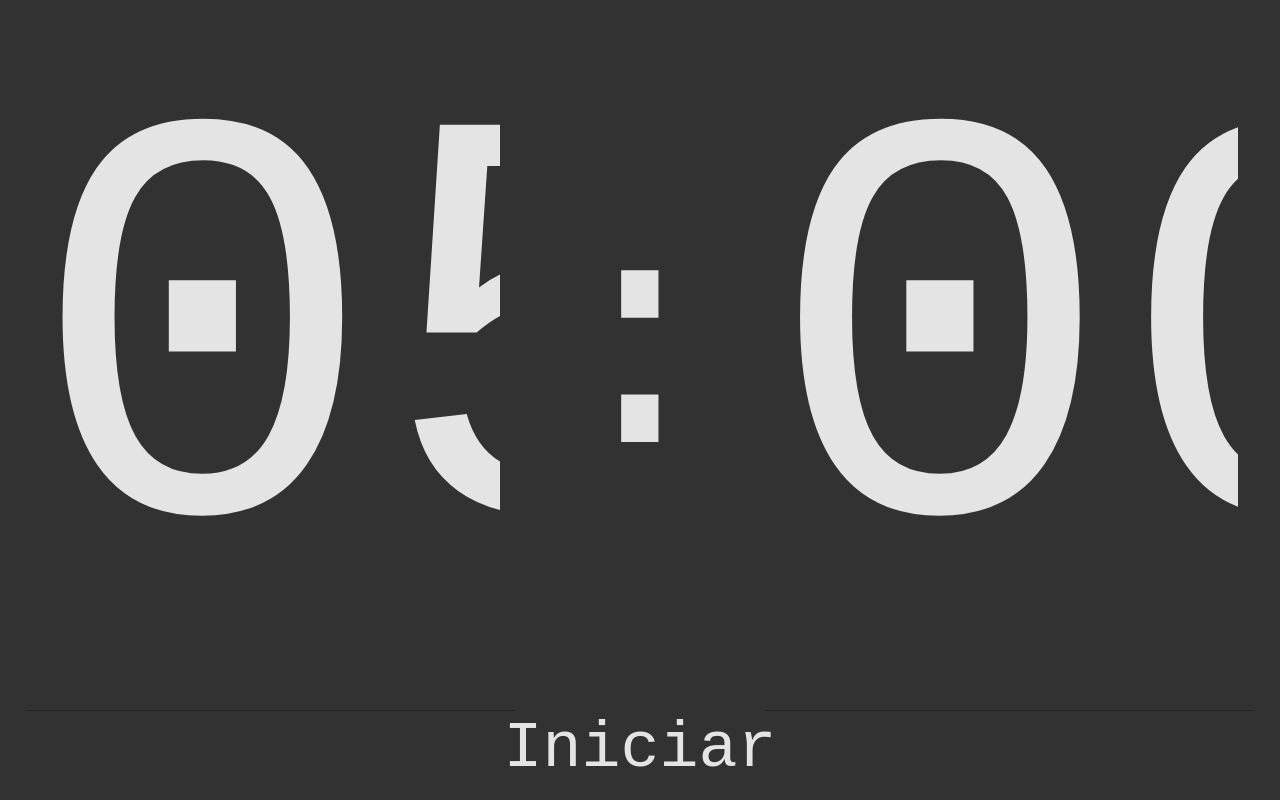
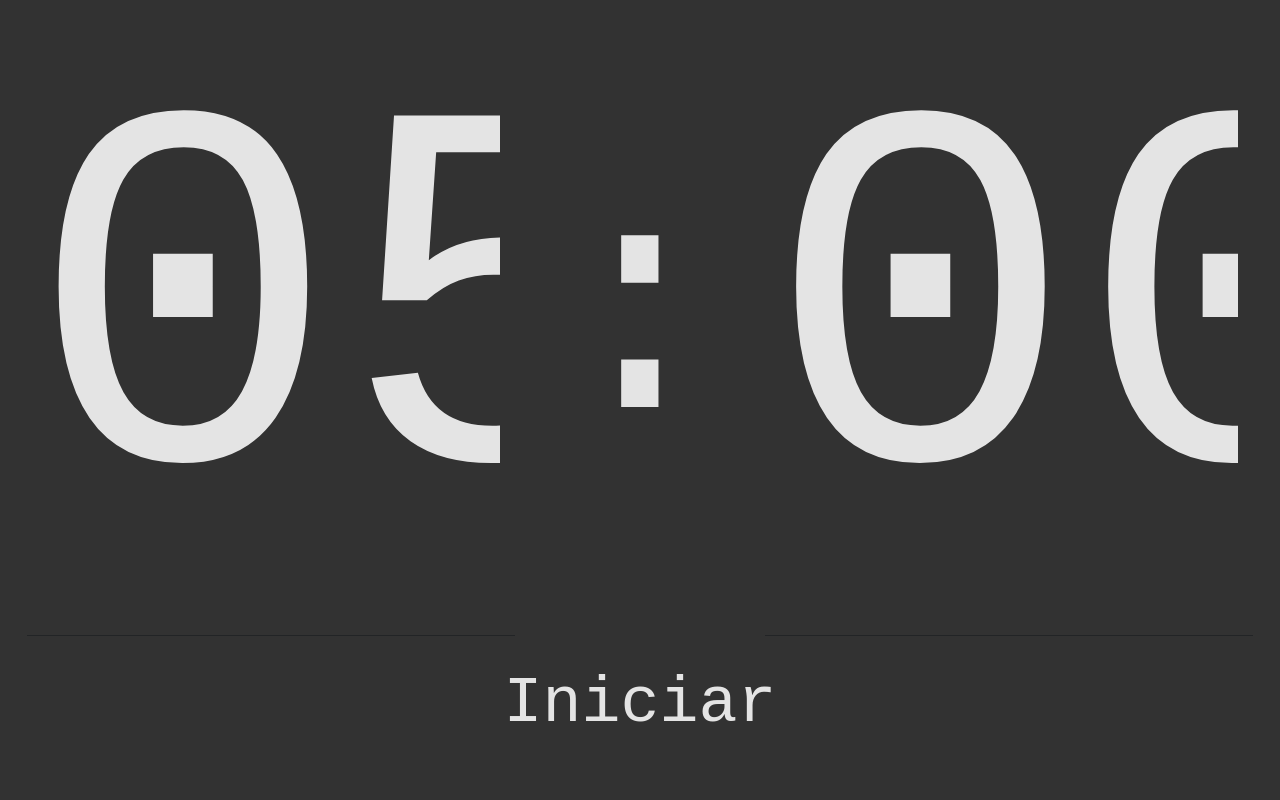
Before and after one commit to bsad79/Temporizador, a plain HTML site: page index.html in a window 1280 px wide. Drawn offline with Linux system fonts and the light colour scheme.

Commit message:
Update style.css

```diff
--- a/style.css
+++ b/style.css
@@ -58,7 +58,7 @@ div{
 }
 
 input{
-    font-size: 45em;
+    font-size: 40em;
     text-align: center;
     background-color: transparent!important;
     padding: 0!important;
```
